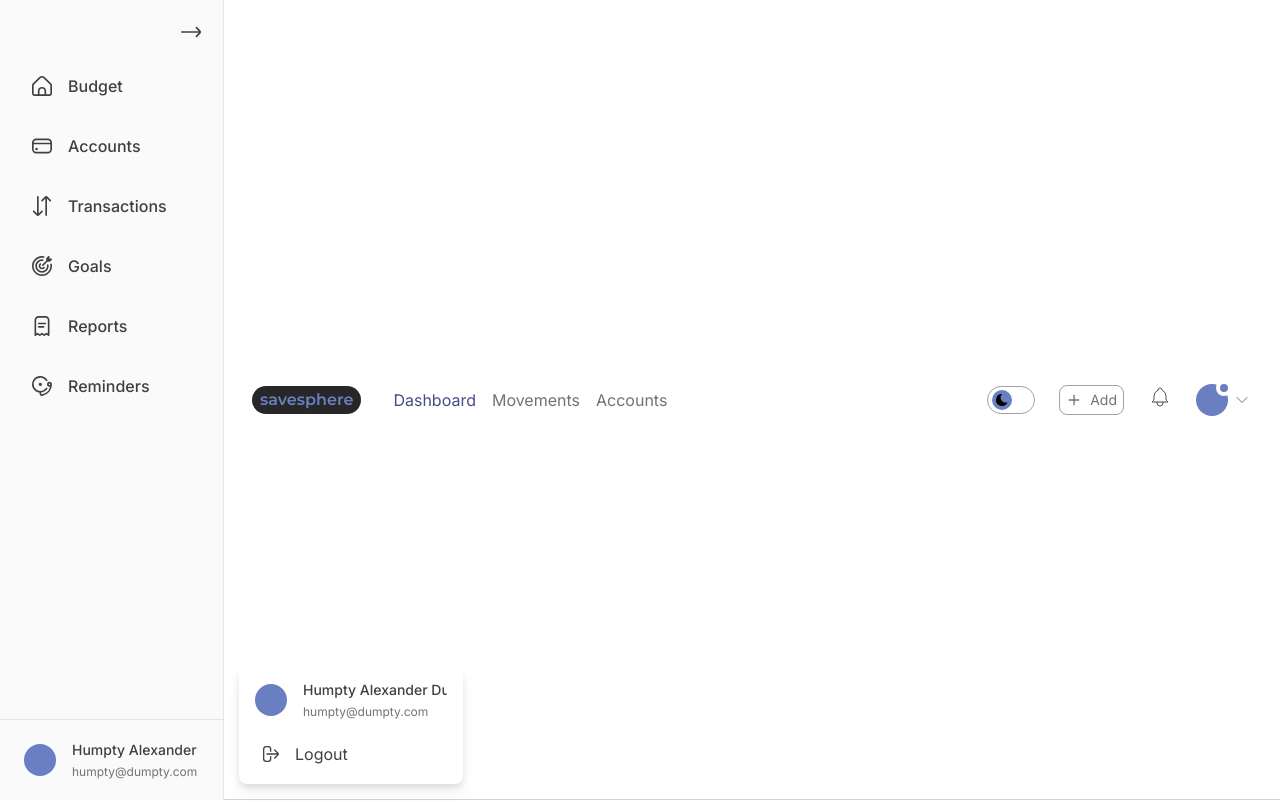
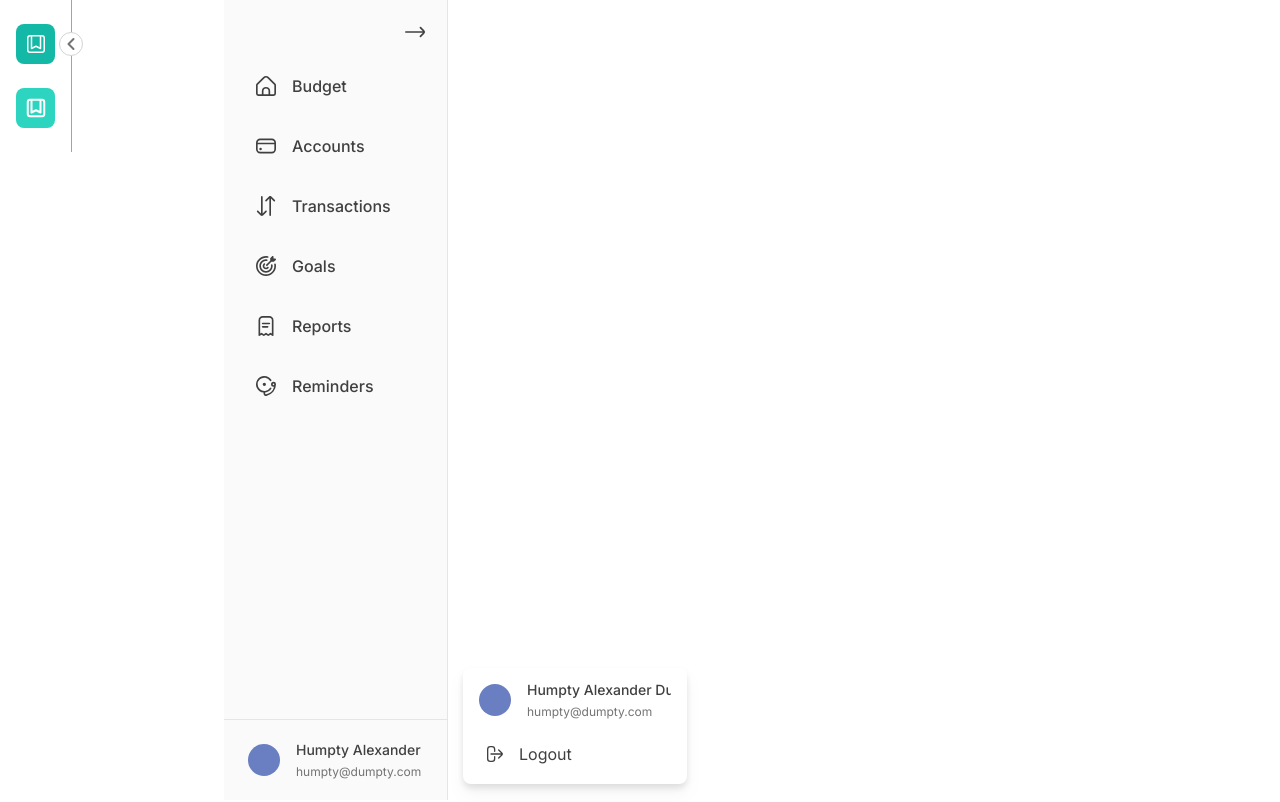
Before and after one commit to DanielPenalozaB/savesphere, a Next.js app: page / in a window 1280 px wide. Shown: the top 802 px of the page. Built offline with nearby package versions, Linux system fonts and the light colour scheme.

Commit message:
Restructuring the project

```diff
--- a/src/app/layout.tsx
+++ b/src/app/layout.tsx
@@ -12,6 +12,7 @@ import {
     SortIcon,
     TargetIcon,
 } from '@/assets/svg';
+import Sidebar from '@/components/ui/Sidebar';
 
 const inter = Inter({ subsets: ['latin'] });
 
@@ -33,9 +34,10 @@ export default function RootLayout({
     return (
         <html lang="en" suppressHydrationWarning={true}>
             <body
-                className={`${inter.className} ${monserrat.variable} grid bg-white dark:bg-zinc-900 duration-500`}
+                className={`${inter.className} ${monserrat.variable} grid bg-white dark:bg-gray-900 duration-500`}
             >
                 <Providers>
+                    <Sidebar />
                     <div className="flex h-screen w-[224px] flex-col justify-between border-r border-neutral-200 bg-neutral-50">
                         <ul className="flex flex-col gap-4 p-4">
                             <li className="flex justify-end">
@@ -159,7 +161,9 @@ export default function RootLayout({
                                             className="flex w-full items-center gap-4 rounded-lg fill-neutral-700 px-4 py-2.5 text-neutral-700 hover:bg-savesphere-100 hover:fill-savesphere hover:text-savesphere"
                                         >
                                             <LogoutIcon className="h-4 w-4 fill-inherit" />
-                                            <span className='text-inherit'>Logout</span>
+                                            <span className="text-inherit">
+                                                Logout
+                                            </span>
                                         </button>
                                     </li>
                                 </ul>
--- a/src/app/page.tsx
+++ b/src/app/page.tsx
@@ -1,4 +1,3 @@
-import { BellIcon, ChevronIcon, GridDotsIcon } from '@/assets/svg';
 import { NotificationsMenu, ThemeSwitcher, UserMenu } from '@/components';
 import { PlusIcon } from '../assets/svg/index';
 
--- a/src/assets/svg/index.tsx
+++ b/src/assets/svg/index.tsx
@@ -1,3 +1,5 @@
+import { SVGAttributes } from 'react';
+
 export function BellIcon({ ...props }) {
     return (
         <svg
@@ -67,22 +69,22 @@ export function GridDotsIcon({ ...props }) {
     );
 }
 
-export function ChevronIcon({ ...props }) {
+export function ChevronDownIcon(props: SVGAttributes<SVGElement>) {
     return (
         <svg
+            fill="none"
+            strokeWidth={1.5}
+            stroke="currentColor"
+            viewBox="0 0 24 24"
+            xmlns="http://www.w3.org/2000/svg"
+            aria-hidden="true"
             {...props}
-            xmlns="http://www.w3.org/2000/svg"
-            width="44"
-            height="44"
-            viewBox="0 0 24 24"
-            strokeWidth="1.5"
-            stroke="#000000"
-            fill="none"
-            strokeLinecap="round"
-            strokeLinejoin="round"
         >
-            <path stroke="none" d="M0 0h24v24H0z" fill="none" />
-            <path d="M6 9l6 6l6 -6" />
+            <path
+                strokeLinecap="round"
+                strokeLinejoin="round"
+                d="m19.5 8.25-7.5 7.5-7.5-7.5"
+            />
         </svg>
     );
 }
@@ -266,3 +268,23 @@ export function LogoutIcon({ ...restProps }) {
         </svg>
     );
 }
+
+export function BookmarkSquareIcon(props: SVGAttributes<SVGElement>) {
+    return (
+        <svg
+            fill="none"
+            strokeWidth={1.5}
+            stroke="currentColor"
+            viewBox="0 0 24 24"
+            xmlns="http://www.w3.org/2000/svg"
+            aria-hidden="true"
+            {...props}
+        >
+            <path
+                strokeLinecap="round"
+                strokeLinejoin="round"
+                d="M16.5 3.75V16.5L12 14.25 7.5 16.5V3.75m9 0H18A2.25 2.25 0 0 1 20.25 6v12A2.25 2.25 0 0 1 18 20.25H6A2.25 2.25 0 0 1 3.75 18V6A2.25 2.25 0 0 1 6 3.75h1.5m9 0h-9"
+            />
+        </svg>
+    );
+}
--- /dev/null
+++ b/src/components/ui/Badge.tsx
@@ -0,0 +1,118 @@
+import { BadgeInterface } from '@/interfaces';
+import React from 'react';
+
+export default function Badge({
+    type = 'Badge',
+    size = 'md',
+    style = 'solid',
+    showDot = false,
+    className = '', label ='',
+    showStartIcon = false,
+    showEndIcon = false,
+    icon = <></>,
+}: BadgeInterface) {
+    switch (size) {
+        case 'sm': {
+            return (
+                <div
+                    className={`flex gap-1.5 px-2 py-0.5 text-xs border items-center justify-center border-neutral-300 text-neutral-500 ${
+                        type === 'Badge' ? 'rounded-md' : 'rounded-full'
+                    } ${className}`}
+                >
+                    {showStartIcon && icon}
+                    {showDot && (
+                        <span className="h-1.5 max-h-[0.375rem] min-h-[0.375rem] w-1.5 min-w-[0.375rem] max-w-[0.375rem] rounded-full bg-neutral-400" />
+                    )}
+                    {label}
+                    {showEndIcon && icon}
+                </div>
+            );
+        }
+
+        case 'md':
+        default: {
+            return (
+                <div
+                    className={`flex gap-1.5 px-2.5 py-1 border text-xs items-center justify-center border-neutral-300 text-neutral-500 ${
+                        type === 'Badge' ? 'rounded-md' : 'rounded-full'
+                    } ${className}`}
+                >
+                    {showStartIcon && icon}
+                    {showDot && (
+                        <span className="h-1.5 max-h-[0.375rem] min-h-[0.375rem] w-1.5 min-w-[0.375rem] max-w-[0.375rem] rounded-full bg-neutral-400" />
+                    )}
+                    {label}
+                    {showEndIcon && icon}
+                </div>
+            );
+        }
+
+        case 'lg':{
+            return (
+                <div
+                    className={`flex gap-1.5 px-3 py-1.5 border text-sm items-center justify-center border-neutral-300 text-neutral-500 ${
+                        type === 'Badge' ? 'rounded-md' : 'rounded-full'
+                    } ${className}`}
+                >
+                    {showStartIcon && icon}
+                    {showDot && (
+                        <span className="h-1.5 max-h-[0.375rem] min-h-[0.375rem] w-1.5 min-w-[0.375rem] max-w-[0.375rem] rounded-full bg-neutral-400" />
+                    )}
+                    {label}
+                    {showEndIcon && icon}
+                </div>
+            );
+        }
+
+        case 'xl':{
+            return (
+                <div
+                    className={`flex gap-1.5 px-3.5 py-2 border text-sm items-center justify-center border-neutral-300 text-neutral-500 ${
+                        type === 'Badge' ? 'rounded-lg' : 'rounded-full'
+                    } ${className}`}
+                >
+                    {showStartIcon && icon}
+                    {showDot && (
+                        <span className="h-1.5 max-h-[0.375rem] min-h-[0.375rem] w-1.5 min-w-[0.375rem] max-w-[0.375rem] rounded-full bg-neutral-400" />
+                    )}
+                    {label}
+                    {showEndIcon && icon}
+                </div>
+            );
+        }
+
+        case '2xl':{
+            return (
+                <div
+                    className={`flex gap-1.5 px-4 py-2.5 border text-base items-center justify-center border-neutral-300 text-neutral-500 ${
+                        type === 'Badge' ? 'rounded-xl' : 'rounded-full'
+                    } ${className}`}
+                >
+                    {showStartIcon && icon}
+                    {showDot && (
+                        <span className="h-1.5 max-h-[0.375rem] min-h-[0.375rem] w-1.5 min-w-[0.375rem] max-w-[0.375rem] rounded-full bg-neutral-400" />
+                    )}
+                    {label}
+                    {showEndIcon && icon}
+                </div>
+            );
+        }
+
+        case '3xl':{
+            return (
+                <div
+                    className={`flex gap-1.5 px-4 py-2.5 border text-lg items-center justify-center border-neutral-300 text-neutral-500 ${
+                        type === 'Badge' ? 'rounded-xl' : 'rounded-full'
+                    } ${className}`}
+                >
+                    {showStartIcon && icon}
+                    {showDot && (
+                        <span className="h-1.5 max-h-[0.375rem] min-h-[0.375rem] w-1.5 min-w-[0.375rem] max-w-[0.375rem] rounded-full bg-neutral-400" />
+                    )}
+                    {label}
+                    {showEndIcon && icon}
+                </div>
+            );
+        }
+    }
+}
--- /dev/null
+++ b/src/components/ui/Sidebar.tsx
@@ -0,0 +1,95 @@
+'use client';
+
+import { BookmarkSquareIcon, ChevronDownIcon } from '@/assets/svg';
+import { ROUTES } from '@/constants';
+import Link from 'next/link';
+import React, { useState } from 'react';
+import Badge from './Badge';
+
+export default function Sidebar() {
+    const [isExpanded, setIsExpanded] = useState(false);
+
+    return (
+        <aside
+            role="navigation"
+            aria-label="Sidebar"
+            aria-describedby="A navigation element"
+            className="h-screen"
+        >
+            <nav className="flex rounded-lg border-neutral-400 bg-white">
+                <div className="relative flex max-w-[4.5rem] flex-col justify-between border-r border-neutral-400 px-4 py-6">
+                    <button
+                        role="button"
+                        aria-label={isExpanded ? 'Collapse' : 'Expand'}
+                        type="button"
+                        title={isExpanded ? 'Collapse' : 'Expand'}
+                        className="absolute -right-3 top-8 flex h-6 w-6 items-center justify-center rounded-full border border-neutral-300 bg-white outline-none duration-300 ease-out hover:bg-neutral-200 focus:outline-1 focus:outline-offset-1 focus:outline-teal-500"
+                        onClick={() => setIsExpanded(!isExpanded)}
+                    >
+                        <ChevronDownIcon
+                            className={`h-4 w-4 text-neutral-500 duration-300 ease-out stroke-3 ${
+                                isExpanded ? '-rotate-90' : 'rotate-90'
+                            }`}
+                        />
+                    </button>
+                    <div className="flex flex-col gap-6">
+                        <Link
+                            href={ROUTES.HOME}
+                            aria-label="Home"
+                            title="Home"
+                            className="bg- rounded-lg bg-teal-500 p-2 text-white hover:bg-teal-400"
+                        >
+                            <BookmarkSquareIcon className="h-6 w-6" />
+                        </Link>
+                        <div className="flex flex-col">
+                            <CollapsedItem />
+                        </div>
+                    </div>
+                </div>
+            </nav>
+        </aside>
+    );
+}
+
+function CollapsedItem() {
+    return (
+        <Link
+            href={ROUTES.HOME}
+            aria-label="Home"
+            title="Home"
+            className="flex min-h-[2.5rem] items-center justify-between gap-2 rounded-lg bg-teal-400 p-2 hover:bg-teal-300"
+        >
+            <div className="flex flex-1 items-center gap-2 text-white">
+                <BookmarkSquareIcon className="h-6 max-h-[1.5rem] min-h-[1.5rem] w-6 min-w-[1.5rem] max-w-[1.5rem] stroke-2" />
+            </div>
+        </Link>
+    );
+}
+
+function ExpandedItem() {
+    return (
+        <Link
+            href={ROUTES.HOME}
+            aria-label="Home"
+            title="Home"
+            className="flex min-h-[2.5rem] items-center justify-between gap-2 rounded-lg px-3 py-2"
+        >
+            <div className="flex flex-1 items-center gap-2 text-neutral-800">
+                <span className="h-2 max-h-[0.5rem] min-h-[0.5rem] w-2 min-w-[0.5rem] max-w-[0.5rem] rounded-full bg-teal-500" />
+                <BookmarkSquareIcon className="h-6 max-h-[1.5rem] min-h-[1.5rem] w-6 min-w-[1.5rem] max-w-[1.5rem] text-neutral-400" />
+                <span className="w-full truncate text-base font-medium text-inherit">
+                    Item
+                </span>
+            </div>
+            <div className="flex items-center gap-2">
+                <Badge
+                    label="10"
+                    type="Pill"
+                    size="sm"
+                    showStartIcon
+                    icon={<ChevronDownIcon className="h-4 w-4" />}
+                />
+            </div>
+        </Link>
+    );
+}
--- a/src/components/ui/UserMenu.tsx
+++ b/src/components/ui/UserMenu.tsx
@@ -2,7 +2,7 @@
 
 import {
     ArrowBarLeftIcon,
-    ChevronIcon,
+    ChevronDownIcon,
     UserSquareRoundedIcon,
 } from '@/assets/svg';
 import { useOutsideClick } from '@/hooks';
@@ -23,7 +23,7 @@ export function UserMenu() {
                 className="before:content-[' '] relative h-8 w-8 cursor-pointer rounded-full bg-savesphere before:absolute before:right-0 before:top-0 before:h-2 before:w-2 before:rounded-full before:bg-savesphere before:ring-4 before:ring-white before:dark:bg-savesphere-200 before:dark:ring-zinc-900"
             ></div>
             <button onClick={() => setOpen(!open)} type="button" title="Menu">
-                <ChevronIcon className="h-5 w-5 stroke-zinc-600 stroke-1 dark:stroke-zinc-300" />
+                <ChevronDownIcon className="h-5 w-5 stroke-zinc-600 stroke-1 dark:stroke-zinc-300" />
             </button>
             <div
                 ref={menuRef}
--- a/src/constants/index.ts
+++ b/src/constants/index.ts
@@ -0,0 +1,8 @@
+const ROUTES = {
+    HOME: '/',
+    LOGIN: '/login',
+    REGISTER: '/register',
+    DASHBOARD: '/dashboard',
+};
+
+export { ROUTES };
--- a/src/interfaces/index.ts
+++ b/src/interfaces/index.ts
@@ -0,0 +1 @@
+export * from './ui/Badge.d';
```
Also changed, not shown: src/interfaces/ui/Badge.d.ts (added, +17 -0 lines).
